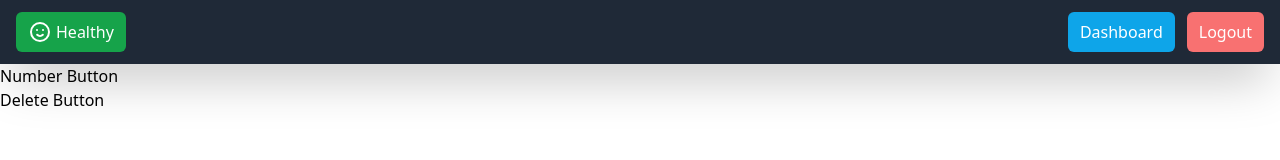
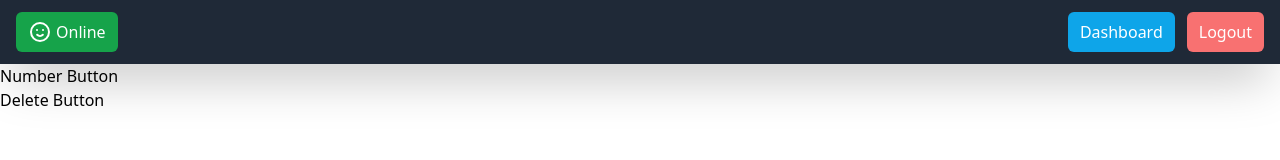
Before and after one commit to raytruong/a1-pos-client, a Vue app: page / in a window 1280 px wide. Shown: the top 160 px of the page. Built offline with nearby package versions, Linux system fonts and the light colour scheme; no server answers; what tsyringe would draw is missing.

Commit message:
Fix build, add precommit script

```diff
--- a/package.json
+++ b/package.json
@@ -10,6 +10,7 @@
         "build": "vue-tsc --noEmit && vite build",
         "serve": "vite preview",
         "clean": "rm -rf dist-* local-*",
+        "precommit": "npm run build && npm run test && npm run format",
         "css:build": "tailwindcss build -i src/styles/index.css -o public/styles.css",
         "electron:dev": "cross-env debug=true electron .",
         "electron:build": "npm run build && electron-builder build --config electron-builder.json",
--- a/src/components/HealthIndicator.vue
+++ b/src/components/HealthIndicator.vue
@@ -38,8 +38,8 @@
                     <path d="M9.5 15.25a3.5 3.5 0 0 1 5 0" />
                 </svg>
             </div>
-            <span v-if="isHealthy" class="ml-7">Healthy</span>
-            <span v-else class="ml-7">Unhealthy</span>
+            <span v-if="isHealthy" class="ml-7">Online</span>
+            <span v-else class="ml-7">Offline</span>
         </div>
     </div>
 </template>
--- a/src/components/navigation/NavBar.vue
+++ b/src/components/navigation/NavBar.vue
@@ -21,7 +21,7 @@
                     :href="item.path"
                 >
                     <button
-                        :class="item.color ? item.color : 'bg-sky-500'"
+                        :class="item.color"
                         class="block rounded-md text-white px-3 py-2"
                     >
                         {{ item.text }}
@@ -46,6 +46,7 @@ export default defineComponent({
             dashboard: {
                 text: 'Dashboard',
                 path: '/dashboard',
+                color: 'bg-sky-500',
             },
             logout: {
                 text: 'Logout',
```
